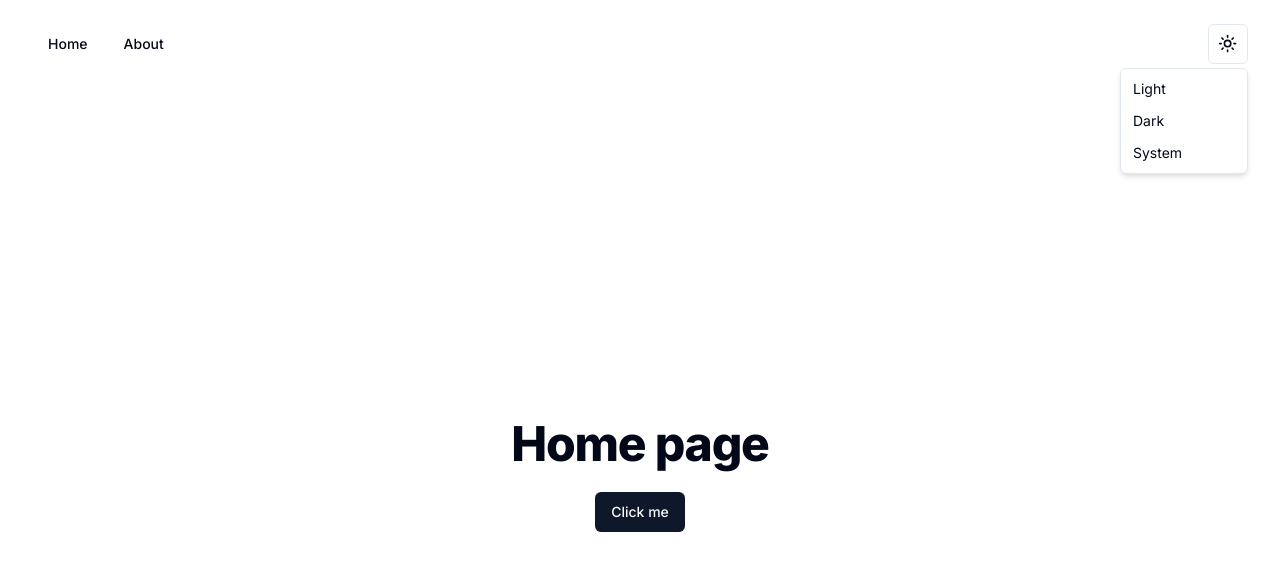
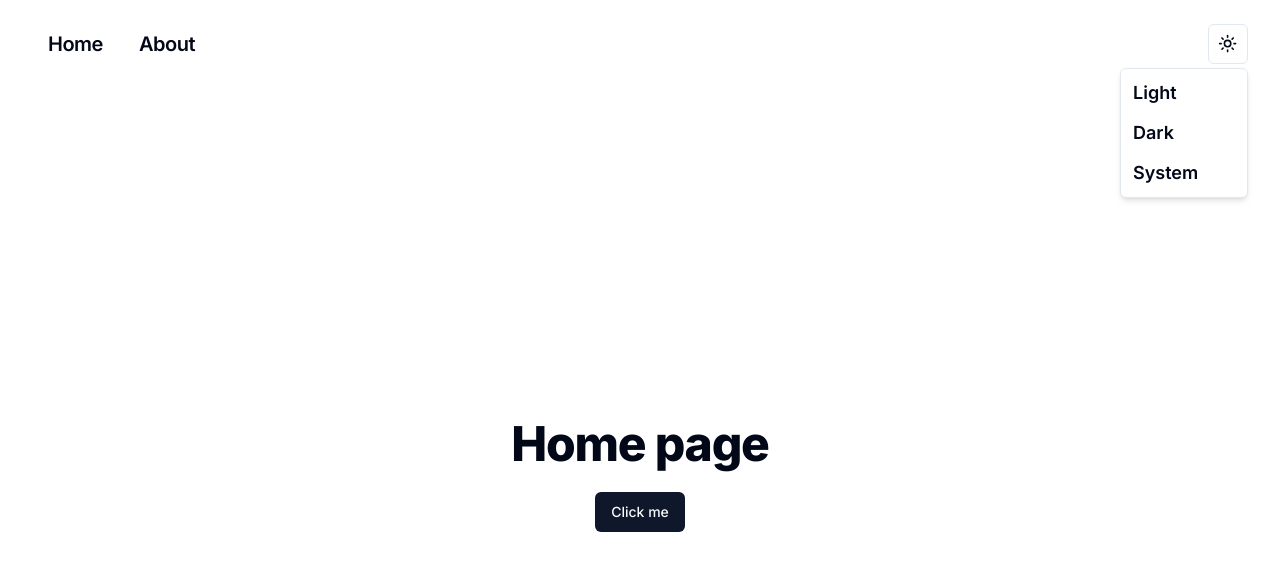
Before and after one commit to mytrofanov/next-tailwind-shadcn, a Next.js app: page / in a window 1280 px wide. Both pictures are taken after a click on the button "Toggle theme". Shown: the top 570 px of the page. Built offline with nearby package versions, Linux system fonts and the light colour scheme.

Commit message:
feat: fonts

```diff
--- a/app/layout.tsx
+++ b/app/layout.tsx
@@ -14,7 +14,7 @@ export const metadata: Metadata = {
 
 export default function RootLayout({ children }: { children: React.ReactNode }) {
     return (
-        <html lang="en">
+        <html lang="en" suppressHydrationWarning={true}>
             <body className={inter.className}>
                 <ThemeProvider attribute="class" defaultTheme="system" enableSystem>
                     <Header />
--- a/components/header.tsx
+++ b/components/header.tsx
@@ -18,12 +18,16 @@ const Header = () => {
                 <NavigationMenuList>
                     <NavigationMenuItem>
                         <Link href="/" legacyBehavior passHref>
-                            <NavigationMenuLink className={navigationMenuTriggerStyle()}>Home</NavigationMenuLink>
+                            <NavigationMenuLink className={navigationMenuTriggerStyle()}>
+                                <h4 className="scroll-m-20 text-xl font-semibold tracking-tight">Home</h4>
+                            </NavigationMenuLink>
                         </Link>
                     </NavigationMenuItem>
                     <NavigationMenuItem>
                         <Link href="/about" legacyBehavior passHref>
-                            <NavigationMenuLink className={navigationMenuTriggerStyle()}>About</NavigationMenuLink>
+                            <NavigationMenuLink className={navigationMenuTriggerStyle()}>
+                                <h4 className="scroll-m-20 text-xl font-semibold tracking-tight">About</h4>
+                            </NavigationMenuLink>
                         </Link>
                     </NavigationMenuItem>
                 </NavigationMenuList>
--- a/components/ui/theme-mode-toggle.tsx
+++ b/components/ui/theme-mode-toggle.tsx
@@ -25,9 +25,15 @@ export function ModeToggle() {
                 </Button>
             </DropdownMenuTrigger>
             <DropdownMenuContent align="end">
-                <DropdownMenuItem onClick={() => setTheme('light')}>Light</DropdownMenuItem>
-                <DropdownMenuItem onClick={() => setTheme('dark')}>Dark</DropdownMenuItem>
-                <DropdownMenuItem onClick={() => setTheme('system')}>System</DropdownMenuItem>
+                <DropdownMenuItem onClick={() => setTheme('light')}>
+                    <div className="text-lg font-semibold">Light</div>
+                </DropdownMenuItem>
+                <DropdownMenuItem onClick={() => setTheme('dark')}>
+                    <div className="text-lg font-semibold">Dark</div>
+                </DropdownMenuItem>
+                <DropdownMenuItem onClick={() => setTheme('system')}>
+                    <div className="text-lg font-semibold">System</div>
+                </DropdownMenuItem>
             </DropdownMenuContent>
         </DropdownMenu>
     );
```
